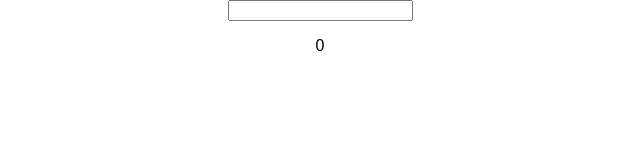
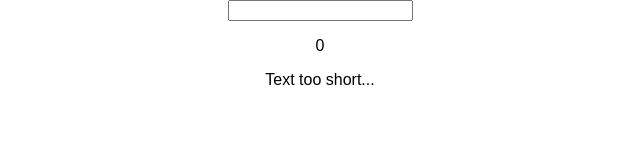
Before and after one commit to luislard/udemy-react-assigment2, a React (Create React App) app: page / in a window 1280 px wide. Shown: the top 161 px of the page, without its empty margins (320-960 px from the left). Built offline with nearby package versions, Linux system fonts and the light colour scheme.

Commit message:
task 3 finished

```diff
--- a/src/Validation/Validation.js
+++ b/src/Validation/Validation.js
@@ -4,6 +4,7 @@ const validation = (props) => {
     return (
       <div className="Validation">
         <p>{props.length}</p>
+        <p>{props.length > 5 ? 'Text too long...' : 'Text too short...'}</p>
       </div>
     )
   };
```
